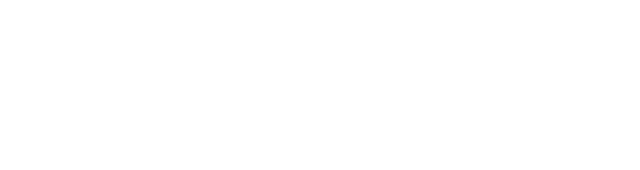
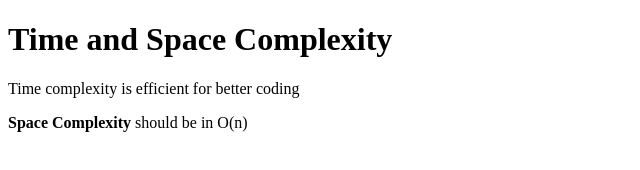
Before and after one commit to acciojob/time-and-space-complexity-adityachankhore, a website: page main.html in a window 1280 px wide. Shown: the whole page, without its empty margins (0-640 px from the left). Drawn offline with Linux system fonts and the light colour scheme.

Commit message:
created a submission

```diff
--- a/main.html
+++ b/main.html
@@ -5,7 +5,9 @@
 <head>
 	<link rel="stylesheet" href="styles.css">
 </head>
-
+<h1>Time and Space Complexity</h1>
+	<p>Time complexity is efficient for better coding</p>
+	<p><b>Space Complexity</b> should be in O(n)</p>
 <body>
 	<!-- the entire body must be written by student -->
     <script type="text/javascript" src="./script.js">
```
